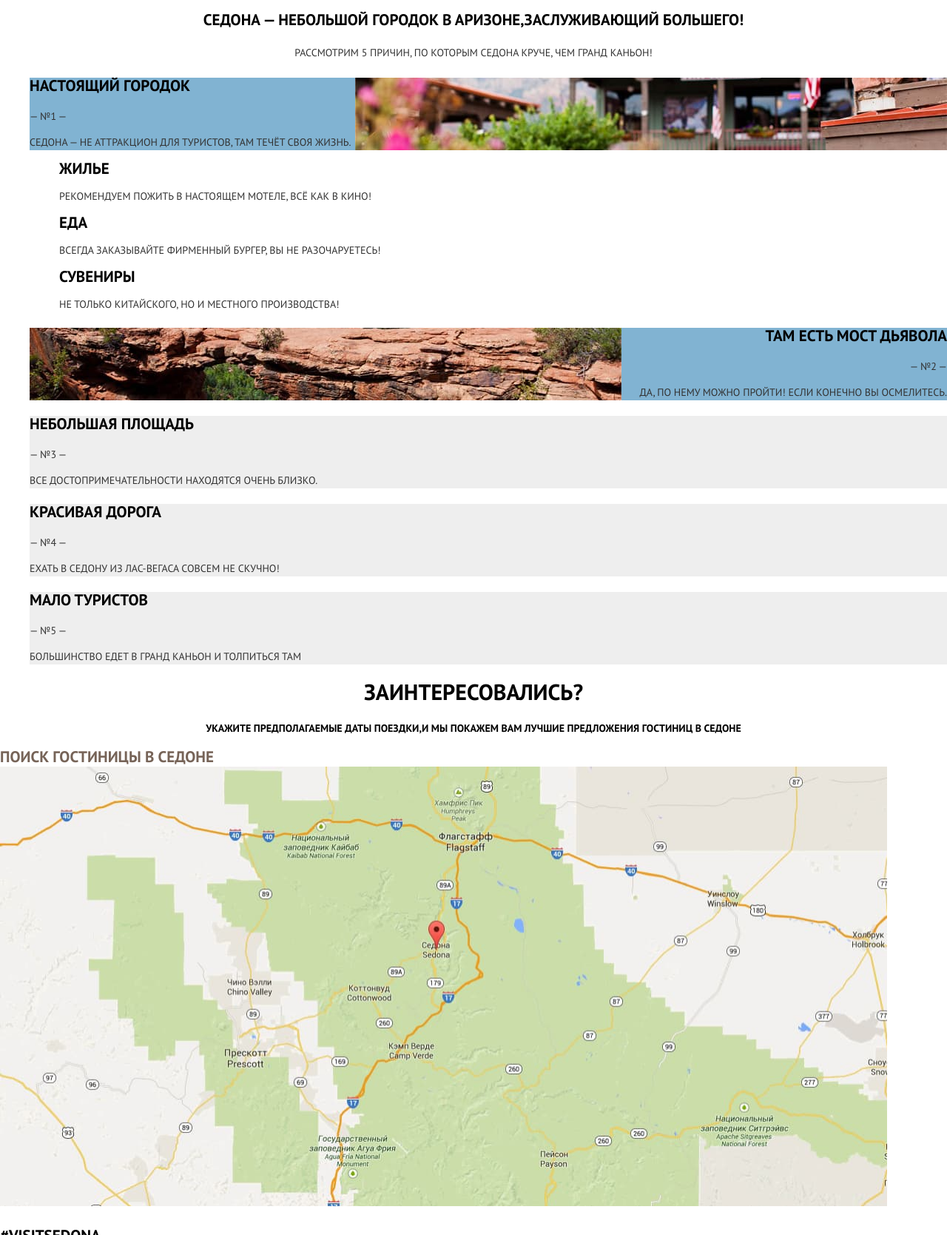
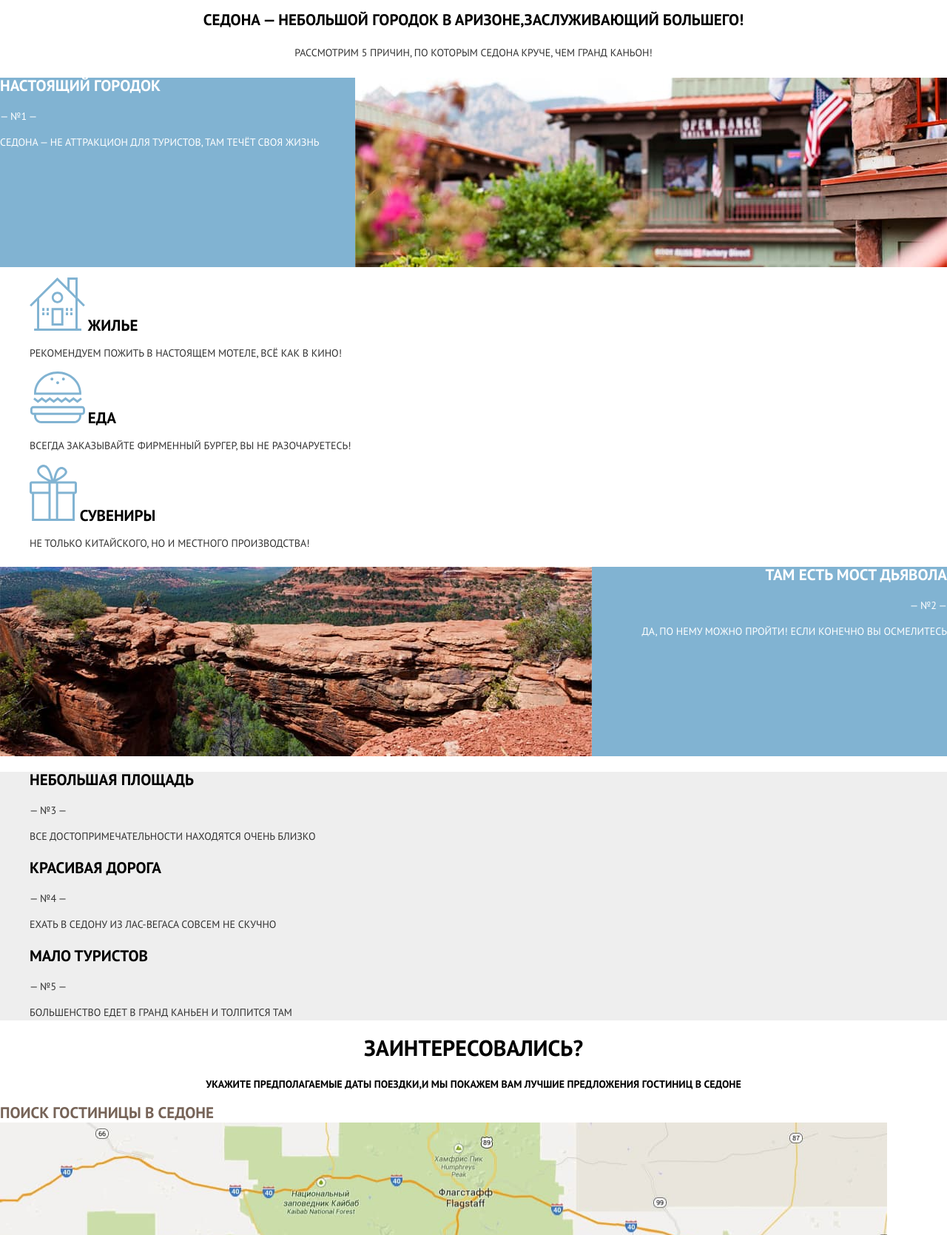
Before and after one commit to Anastasiya-Khrycheva/1644171-sedona-31, a plain HTML site: page index.html in a window 1280 px wide. Shown: the part 570-2239 px from the top of the page at 74% size. Drawn offline with Linux system fonts and the light colour scheme.

Commit message:
Изменила стилизацию главной странице

```diff
--- a/css/style.css
+++ b/css/style.css
@@ -82,18 +82,18 @@
   overflow: hidden;
 }
 
+/* .header {} */
+
 /* главная картинка */
-.advantages__img {
-  text-align: center;
+.header__img {
+  background-image: url(../img/page/background-mask.jpg);
   background-color: var(--basic-blue);
-  background-image: url(../img/page/background-mask.jpg);
   background-size: cover;
-  background-repeat: no-repeat;
-  background-position: top center;
+  min-width: 100%;
 }
 
 /* заголовок */
-.advantages__head {
+.header__title {
 font-weight: bold;
 font-size: 21px;
 line-height: 26px;
@@ -102,80 +102,131 @@ text-align: center;
 }
 
 /* текст */
-.advantages__text {
+.header__text {
   font-weight: normal;
   font-size: 14px;
   line-height: 26px;
   text-align: center;
 }
 
-/* общий блок преимуществ */
-.advantages-list {
-  list-style: none;
+/* блок преимуществ */
+/* .advantages {} */
+
+/* первое преимущество */
+.advantages__city {
+  position: relative;
+  background-color: var(--basic-blue);
+  color: var(--basic-white);
+  height: 256px;
 }
 
-/* блок первого преимущества */
- .advantage__wrapper {
-   background-image: url(../img/page/house.jpg);
-   background-color: var( --basic-blue);
-   background-repeat: no-repeat;
-   background-position: right;
+.advantages__city::after {
+  content: url(../img/page/house.jpg);
+  position: absolute;
+  top: 0;
+  right: 0;
 }
 
-/* блок вложенного списка  */
-.advantage__features {
-  list-style: none;
+.city__title {
+  font-weight: bold;
+  font-size: 21px;
+  line-height: 21px;
 }
 
-/* заголовок преимуществ */
-.advantage__title {
+.city__text {
+  font-weight: normal;
+  font-size: 14px;
+  line-height: 21px;
+}
+
+/* список  дополнительных преимуществ */
+/* .features {} */
+
+.features__list{
+  list-style: none;
+  background-color: var(--basic-white);
+  }
+
+.features__title {
   font-weight: bold;
   font-size: 21px;
   line-height: 21px;
   color: var(--basic-black);
 }
 
-/* заголовок вложенного списка*/
-.advantage__feature-title {
+.features__text {
+  font-weight: normal;
+  font-size: 14px;
+  line-height: 21px;
+  color: var(--basic-text-grey);
+}
+
+.features__list--home::before {
+  content: url(../img/icons/home.svg);
+}
+
+.features__list--food::before {
+  content: url(../img/icons/food.svg);
+}
+
+.features__list--souvenirs::before {
+  content: url(../img/icons/souvenirs.svg);
+}
+
+/* второе преимущество */
+.advantages__bridge {
+  position: relative;
+  background-color: var(--basic-blue);
+  color: var(--basic-white);
+  text-align: right;
+  height: 256px;
+}
+
+.advantages__bridge::before {
+  content: url(../img/page/bridge.jpg);
+  position: absolute;
+  left: 0;
+}
+
+.bridge__title {
+  font-weight: bold;
+  font-size: 21px;
+  line-height: 21px;
+}
+
+.birdge__text {
+  font-weight: normal;
+  font-size: 14px;
+  line-height: 21px;
+}
+
+/* список остальных преимуществ */
+.advantages__list {
+  background-color: var(--basic-neutral);
+}
+
+.list__item {
+  list-style: none;
+}
+
+.list__title {
   font-weight: bold;
   font-size: 21px;
   line-height: 21px;
   color: var(--basic-black);
 }
 
-/* текст вложенного списка */
-.advantage__feature-text {
+.list__text {
   font-weight: normal;
   font-size: 14px;
   line-height: 21px;
 }
 
-/* блок второго преимущества */
-.advantage--bridge {
-  background-image: url(../img/page/bridge.jpg);
-  background-color: var( --basic-blue);
-  background-repeat: no-repeat;
-  background-position: left;
-  text-align: right;
-}
-
-/* блок третьего преимущества */
-.advantage--area {
-  background-color: var(--basic-neutral);
-}
-
-/* блок четвертого преимущества */
-.advantage--road {
-  background-color: var(--basic-neutral);
-}
-
-/* блок пятого преимущества */
-.advantage--people{
- background-color: var(--basic-neutral);
-}
+/* блок поиска */
+/* .page-search" {} */
 
  /* заголовок поиска */
-.page-main__title {
+.page-search__title {
   font-weight: bold;
   font-size: 30px;
   line-height: 24px;
@@ -184,7 +235,7 @@ text-align: center;
 }
 
 /* текст поиска */
-.page-main__text {
+.page-search__text {
   font-weight: bold;
   font-size: 14px;
   line-height: 24px;
@@ -193,7 +244,7 @@ text-align: center;
 }
 
 /* ссылка поиска */
-.page-main__link {
+.page-search__link {
   font-weight: bold;
   font-size: 21px;
   line-height: 26px;
@@ -201,12 +252,12 @@ text-align: center;
   color: var(--basic-brown);
 }
 
-.page-main__link:focus,
-.page-main__link:hover {
+.page-search__link:focus,
+.page-search__link:hover {
   color: var( --hover-brown);
 }
 
-.page-main__link:active {
+.page-search__link:active {
   color: var(--pressing-brown);
 }
 
--- a/index.html
+++ b/index.html
@@ -36,64 +36,62 @@
   </header>
   <main class="page-main">
     <h1 class="visually-hidden">Туризм в Седоне</h1>
-    <section class="page-main__advantages advantages">
-      <div class="advantages__img">
-        <img class="advantages__picture advantages__picture--item" src="./img/page/welcome.svg" width="457" height="351"
-          alt="Добро пожловать в Седону ">
-      </div>
-      <h2 class="advantages__head">Седона — небольшой городок в Аризоне,заслуживающий большего!</h2>
-      <p class="advantages__text">Рассмотрим 5 причин, по которым Седона круче, чем гранд каньон!</p>
-      <ul class="advantages-list">
-        <li class="advantages-list__advantage advantage">
-          <div class="advantage__wrapper">
-            <h3 class="advantage__title">Настоящий городок</h3>
-            <span class="advantage__number">— №1 —</span>
-            <p class="advantage__text">Седона — не аттракцион для туристов, там течёт своя жизнь.</p>
-          </div>
-          <ul class="advantage__features">
-            <li class="advantage__feature">
-              <span class="advantage__feature-title">Жилье</span>
-              <p class="advantage__feature-text">Рекомендуем пожить в настоящем мотеле, всё как в кино!</p>
+    <section class="header">
+      <img class="header__img" src="./img/page/welcome.svg" width="457" height="351" alt="Добро пожловать в Седону ">
+      <h2 class="header__title">Седона — небольшой городок в Аризоне,заслуживающий большего!</h2>
+      <p class="header__text">Рассмотрим 5 причин, по которым Седона круче, чем гранд каньон!</p>
+      <section class="advantages">
+        <h2 class="visually-hidden">Преимущества</h2>
+        <div class="advantages__city city">
+          <h3 class="city__title">Настоящий городок</h3>
+          <span class="city__number">— №1 —</span>
+          <p class="city__text">Седона — не аттракцион для туристов, там течёт своя жизнь</p>
+        </div>
+        <div class="advantages__features features">
+          <ul class="features__item ">
+            <li class="features__list features__list--home">
+              <span class="features__title">Жилье</span>
+              <p class="features__text">Рекомендуем пожить в настоящем мотеле, всё как в кино!</p>
             </li>
-            <li class="advantage__feature">
-              <span class="advantage__feature-title">Еда</span>
-              <p class="advantage__featuare-text">Всегда заказывайте фирменный бургер, вы не разочаруетесь!</p>
+            <li class="features__list features__list--food">
+              <span class="features__title">Еда</span>
+              <p class="features__text">Всегда заказывайте фирменный бургер, вы не разочаруетесь!</p>
             </li>
-            <li class="advantage__feature">
-              <span class="advantage__feature-title">Сувениры</span>
-              <p class="advantage__feature-text">Не только китайского, но и местного производства!</p>
+            <li class="features__list features__list--souvenirs">
+              <span class="features__title">Сувениры</span>
+              <p class="features__text">Не только китайского, но и местного производства!</p>
             </li>
           </ul>
-        </li>
-        <li class="advantages-list__advantage advantage--bridge">
-          <h3 class="advantage__title">Там есть Мост дьявола</h3>
-          <span class="advantage__number">— №2 —</span>
-          <p class="advantage__text">Да, по нему можно пройти! Если конечно вы осмелитесь.</p>
-        </li>
-        <li class="advantages-list__advantage advantage--area">
-          <h3 class="advantage__title">Небольшая площадь</h3>
-          <span class="advantage__number">— №3 —</span>
-          <p class="advantage__text">Все достопримечательности находятся очень близко.</p>
-        </li>
-        <li class="advantages-list__advantage advantage--road">
-          <h3 class="advantage__title">Красивая дорога</h3>
-          <span class="advantage__number">— №4 —</span>
-          <p class="advantage__text">Ехать в Седону из Лас-Вегаса совсем не скучно!</p>
-        </li>
-        <li class="advantages-list__advantage advantage--people">
-          <h3 class="advantage__title">Мало туристов</h3>
-          <span class="advantage__number">— №5 —</span>
-          <p class="advantage__text">Большинство едет в гранд каньон
-            и толпиться там</p>
-        </li>
-      </ul>
+        </div>
+        <div class="advantages__bridge bridge">
+          <h3 class="bridge__title">Там есть Мост дьявола</h3>
+          <span class="bridge__number">— №2 —</span>
+          <p class="bridge__text">Да, по нему можно пройти! Если конечно вы осмелитесь</p>
+        </div>
+        <ul class="advantages__list list">
+          <li class="list__item">
+            <h3 class="list__title">Небольшая площадь</h3>
+            <span class="list__number">— №3 —</span>
+            <p class="list__text">Все достопримечательности находятся очень близко</p>
+          </li>
+          <li class="list__item">
+            <h3 class="list__title">Красивая дорога</h3>
+            <span class="list__number">— №4 —</span>
+            <p>Ехать в Седону из Лас-Вегаса совсем не скучно</p>
+          </li>
+          <li class="list__item">
+            <h3 class="list__title">Мало туристов</h3>
+            <span class="list__number">— №5 —</span>
+            <p class="list__text">Большенство едет в Гранд Каньен и толпится там</p>
+          </li>
+      </section>
     </section>
-    <section class="page-main__search">
-      <h2 class="page-main__title">Заинтересовались?</h2>
-      <p class="page-main__text">Укажите предполагаемые даты поездки,и мы покажем вам лучшие предложения гостиниц в
+    <section class="page-search">
+      <h2 class="page-search__title">Заинтересовались?</h2>
+      <p class="page-search__text">Укажите предполагаемые даты поездки,и мы покажем вам лучшие предложения гостиниц в
         седоне</p>
-      <a class="page-main__link" href="blank.html" alt="Поиск гостиницы в Седоне">Поиск гостиницы в Седоне</a>
-      <img class="page-main__pictrure" src="img/page/map.jpg" width="1199" height="594" alt="карта Седоны">
+      <a class="page-search__link" href="blank.html" alt="Поиск гостиницы в Седоне">Поиск гостиницы в Седоне</a>
+      <img class="page-search__picture" src="img/page/map.jpg" width="1199" height="594" alt="карта Седоны">
     </section>
   </main>
   <footer class="page-footer">
```
Also changed, not shown: catalog.html (+15 -15 lines), img/page/mask.png (added). Lines whose indentation alone changed are shown as unchanged.
